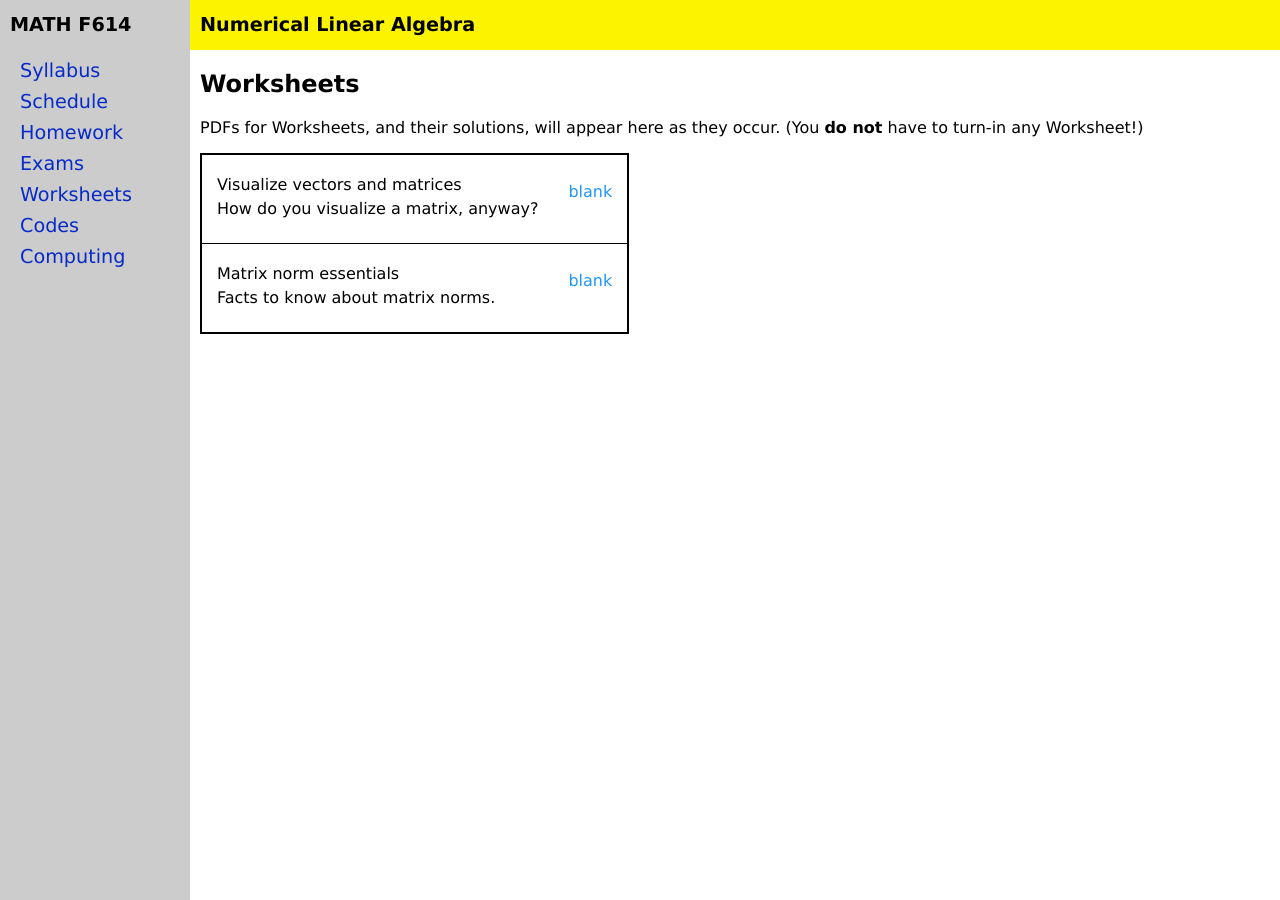
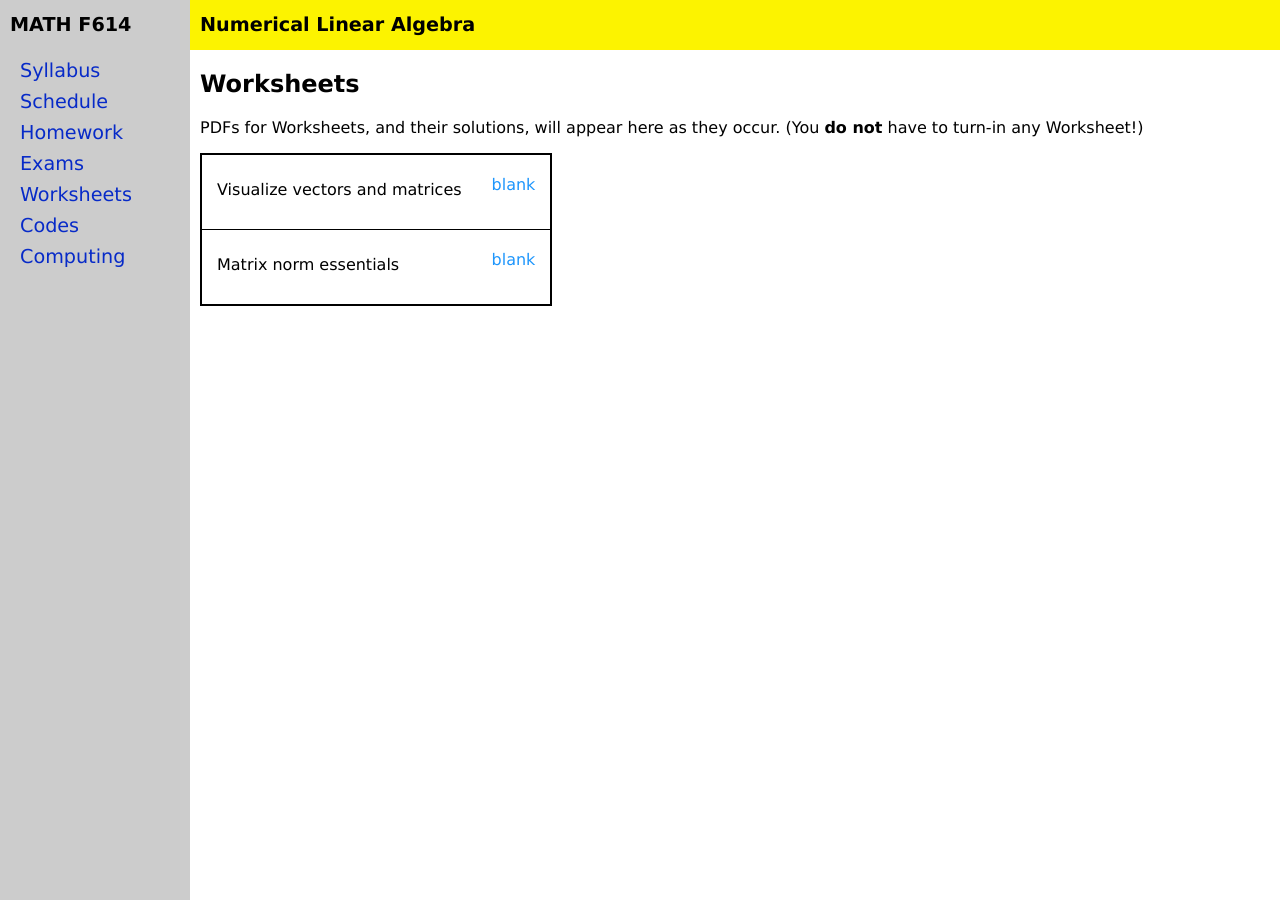
Before and after one commit to bueler/nla, a Jekyll site: the page built from worksheets.md, in a window 1280 px wide. Built offline with Jekyll 4.4.1, drawn with Linux system fonts in a browser that asks for light colours.

Commit message:
small screen appearance

```diff
--- a/_data/worksheets.yml
+++ b/_data/worksheets.yml
@@ -2,10 +2,8 @@
 home: assets/worksheets/F23
 worksheets:
 - name: Visualize vectors and matrices
-  description: How do you visualize a matrix, anyway?
   blank: visualize.pdf
 - name: Matrix norm essentials
-  description: Facts to know about matrix norms.
   blank: normmanifesto.pdf
 #- name: FIXME
 #  description: FIXME
--- a/_layouts/course-page.html
+++ b/_layouts/course-page.html
@@ -30,7 +30,7 @@
 <div id="main" class="main-body" onclick="closeNav()">
 <a id="top"></a>
 <div class="page-header hide-small"><a href="index.html">Numerical Linear Algebra</a></div>
-<div class="page-header hide-large"><a href="index.html">MATH F614 Numerical Linear Algebra</a></div>
+<div class="page-header hide-large"><a href="index.html">MATH F614 NLA</a></div>
 
 <div class="page-content">
     {{ content }}
```
